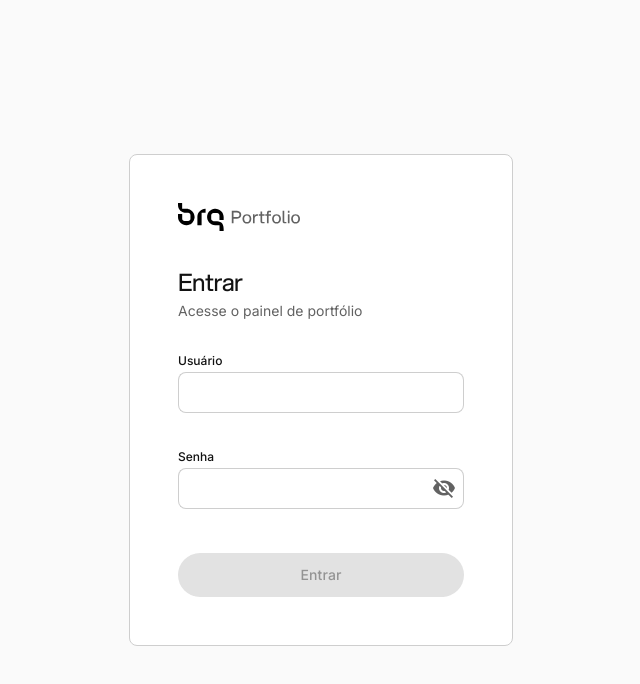
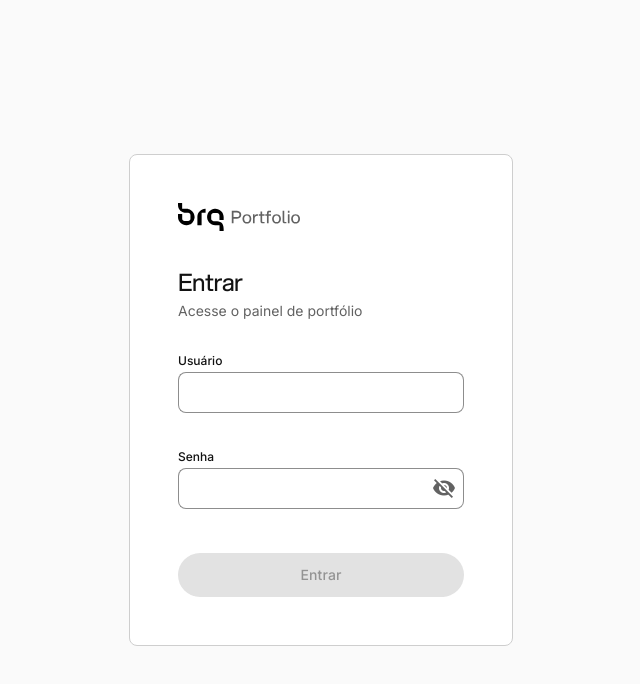
Before and after one commit to dsbraz/portfolioOS, an Angular app in the folder Client/: page /login in a window 1280 px wide. Shown: the top 684 px of the page, without its empty margins (319-959 px from the left). Built offline with nearby package versions, Linux system fonts and the light colour scheme.

Commit message:
fix: manter contraste da borda dos campos e data de usuarios sem mono
Com os tokens --mat-* ativos, a borda dos campos passaria a --color-border,
abaixo dos 3:1 da WCAG 1.4.11. A coluna de data de usuarios volta ao estilo
anterior apos a centralizacao das tabelas.

```diff
--- a/Client/src/app/pages/users/users.html
+++ b/Client/src/app/pages/users/users.html
@@ -65,7 +65,7 @@
 
         <ng-container matColumnDef="created_at">
           <th mat-header-cell *matHeaderCellDef mat-sort-header="created_at" scope="col">Criado em</th>
-          <td mat-cell *matCellDef="let user" class="is-num">{{ formatDate(user.created_at) }}</td>
+          <td mat-cell *matCellDef="let user" class="date-cell">{{ formatDate(user.created_at) }}</td>
         </ng-container>
 
         <ng-container matColumnDef="actions">
--- a/Client/src/app/pages/users/users.scss
+++ b/Client/src/app/pages/users/users.scss
@@ -77,3 +77,9 @@ tr:hover .row-edit-btn,
     transition: none;
   }
 }
+
+// A date is not an amount: keep the body face and start alignment, only with
+// tabular figures so the rows line up.
+.date-cell {
+  font-variant-numeric: tabular-nums;
+}
--- a/Client/src/styles.scss
+++ b/Client/src/styles.scss
@@ -854,8 +854,11 @@ input[type='number'] {
 
   // Shape and fill
   --mat-sys-corner-extra-small: var(--radius-md);
-  --mat-form-field-outlined-outline-color: var(--color-border);
-  --mat-form-field-outlined-hover-outline-color: var(--color-gray-500);
+  // The field boundary is what identifies the control, so it needs the 3:1 of
+  // WCAG 1.4.11: `--color-border` (a divider tone) is far below that, while
+  // gray-500 reaches 3.32:1 on white. Hover steps up to the text ink.
+  --mat-form-field-outlined-outline-color: var(--color-gray-500);
+  --mat-form-field-outlined-hover-outline-color: var(--color-text);
   --mat-form-field-outlined-input-text-color: var(--color-text);
   --mat-form-field-outlined-label-text-color: var(--color-text-muted);
   --mat-form-field-outlined-error-outline-color: var(--color-danger);
```
